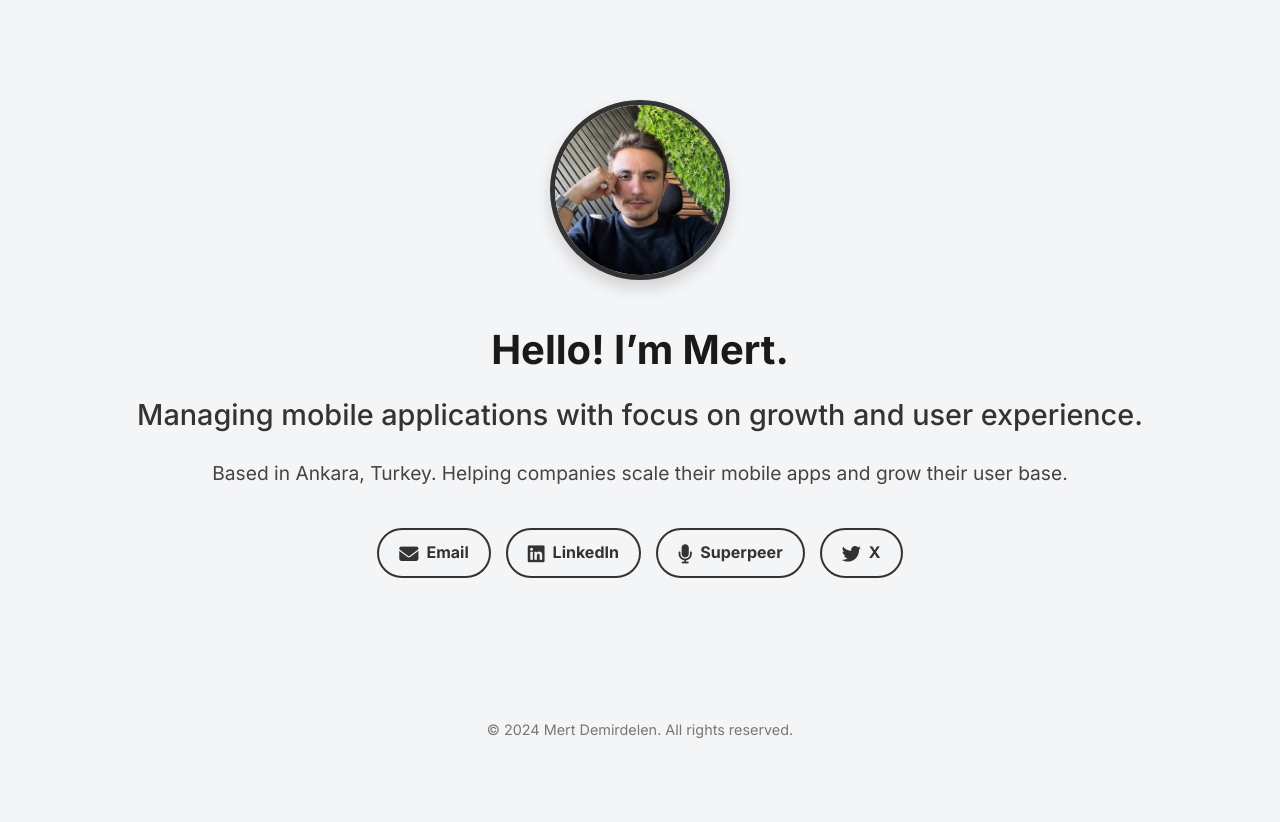
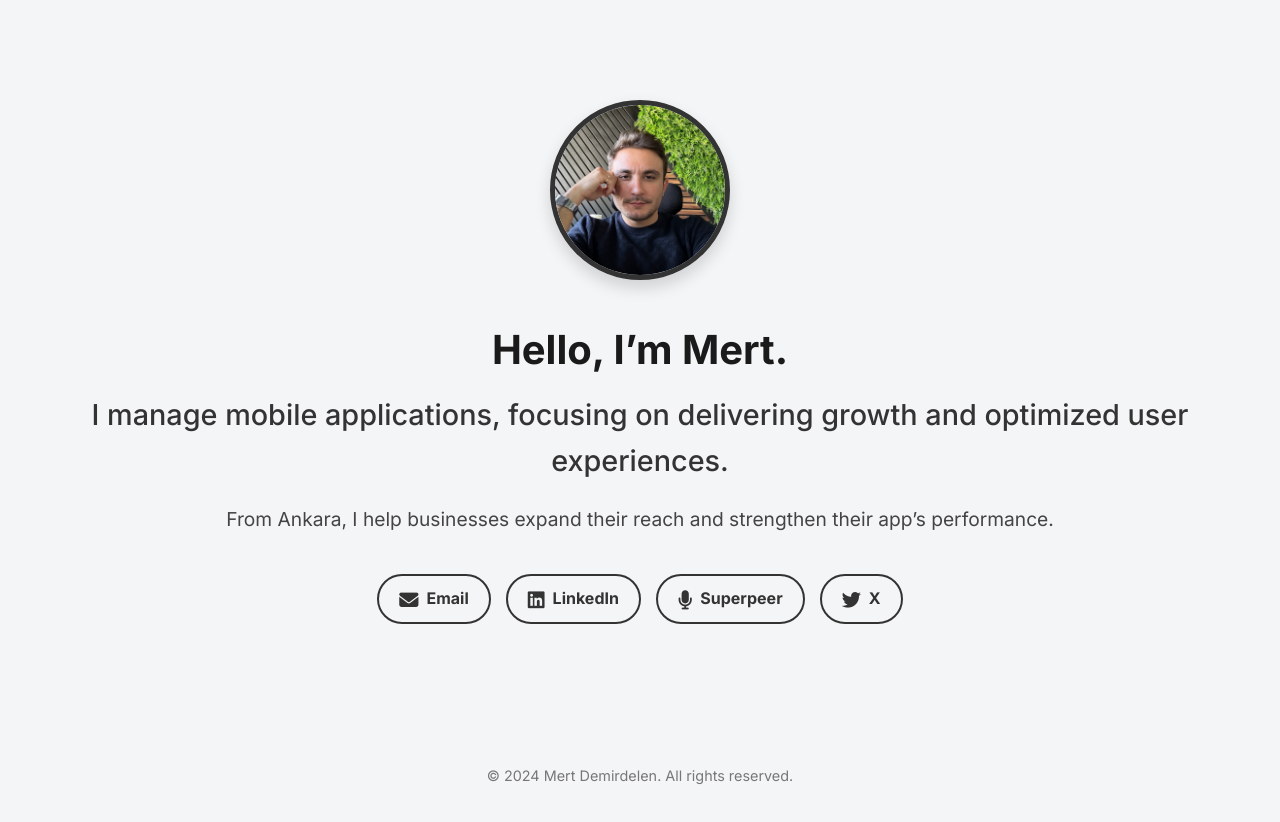
Before and after one commit to mdemirdelen/demirdelen.com, a plain HTML site: page index.html in a window 1280 px wide. Before the commit the page ends 800 px from the top, so only its background shows below. Drawn offline with Linux system fonts and the light colour scheme.

Commit message:
Update index.html

```diff
--- a/index.html
+++ b/index.html
@@ -22,11 +22,11 @@
 <body>
     <header>
 
-        <section class="hero">
+               <section class="hero">
             <img src="images/profil.jpg" alt="Mert Demirdelen" class="profile-photo">
-            <h1>Hello! I’m Mert.</h1>
-            <h2>Managing mobile applications with focus on growth and user experience.</h2>
-            <p>Based in Ankara, Turkey. Helping companies scale their mobile apps and grow their user base.</p>
+            <h1>Hello, I’m Mert.</h1>
+            <h2>I manage mobile applications, focusing on delivering growth and optimized user experiences.</h2>
+            <p>From Ankara, I help businesses expand their reach and strengthen their app’s performance.</p>
             <div class="social-links">
                 <!-- Email Click -->
                 <a href="mailto:mert@demirdelen.com" class="cta"
```
